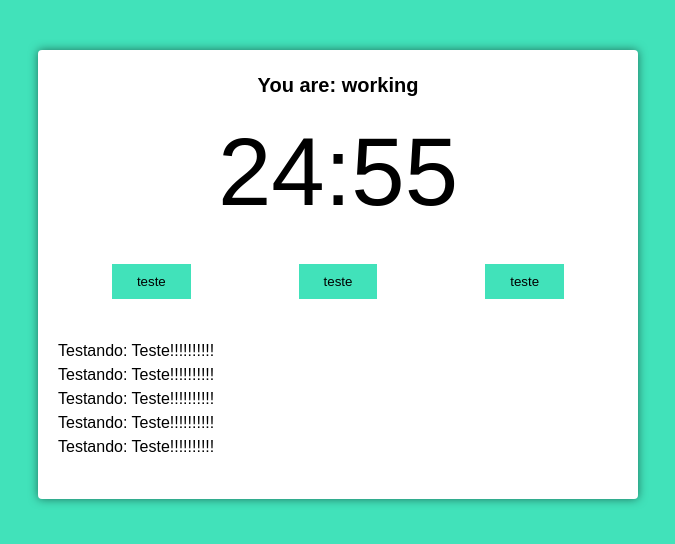
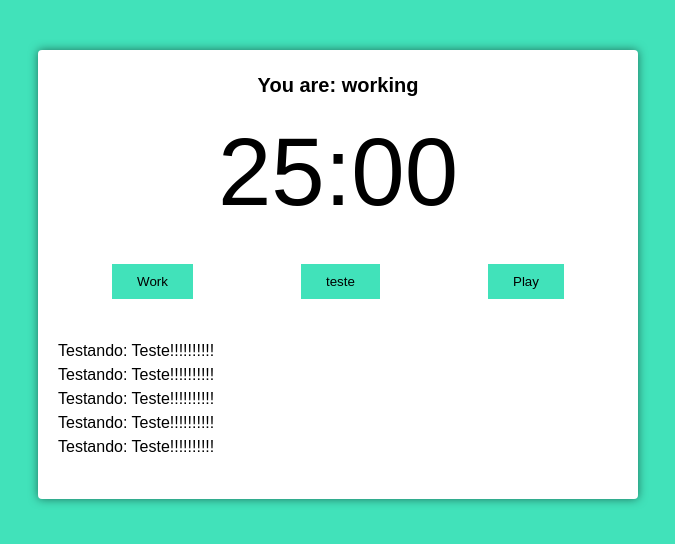
Before and after one commit to pedrops244/pomodoro-app, a React (Vite) app: page / in a window 1280 px wide. Shown: the top 544 px of the page, without its empty margins (302-977 px from the left). Built offline with nearby package versions, Linux system fonts and the light colour scheme.

Commit message:
editing components

```diff
--- a/src/components/pomodoro-timer.tsx
+++ b/src/components/pomodoro-timer.tsx
@@ -1,4 +1,4 @@
-import { useState } from 'react';
+import { useEffect, useState } from 'react';
 import { useInterval } from '../hooks/useInterval';
 import { Button } from './button';
 import { Timer } from './timer';
@@ -12,19 +12,36 @@
 
 export function PomodoroTimer(props: Props): JSX.Element {
   const [mainTime, setMainTime] = useState(props.pomodoroTime);
+  const [timeCounting, setTimeCounting] = useState(false);
+  const [working, setWorking] = useState(false);
 
-  useInterval(() => {
-    setMainTime(mainTime - 1);
-  }, 1000);
+  useEffect(() => {
+    if (working) document.body.classList.add('working');
+  }, [working]);
+
+  useInterval(
+    () => {
+      setMainTime(mainTime - 1);
+    },
+    timeCounting ? 1000 : null,
+  );
+
+  const configureWork = () => {
+    setTimeCounting(true);
+    setWorking(true);
+  };
 
   return (
     <div className="pomodoro">
       <h2>You are: working</h2>
       <Timer mainTime={mainTime} />
       <div className="controls">
+        <Button text="Work" onClick={() => configureWork()} />
         <Button text="teste" />
-        <Button text="teste" />
-        <Button text="teste" />
+        <Button
+          text={timeCounting ? 'Pause' : 'Play'}
+          onClick={() => setTimeCounting(!timeCounting)}
+        />
       </div>
       <div className="details">
         <p>Testando: Teste!!!!!!!!!!</p>
```
